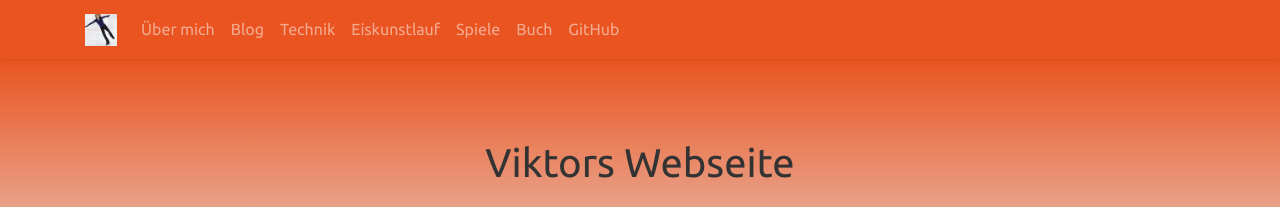
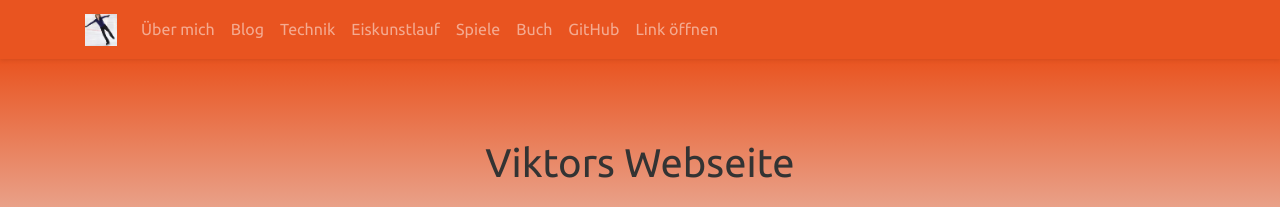
Before and after one commit to viktor-chiarcos/viktor-chiarcos.github.io, a Jekyll site: the page built from index.md, in a window 1280 px wide and 900 px high. Shown: the top 207 px of the window. Built offline with Jekyll 4.4.1, drawn with Linux system fonts in a browser that asks for light colours.

Commit message:
Update nav.yml

```diff
--- a/_data/nav.yml
+++ b/_data/nav.yml
@@ -27,6 +27,9 @@ header:
   - title: "GitHub"
     url: "/github/"
     description: ""
+  - title: "Link öffnen"
+    url: "/open-link/"
+    descripton: ""
 
 # footer links
 footer:
```
